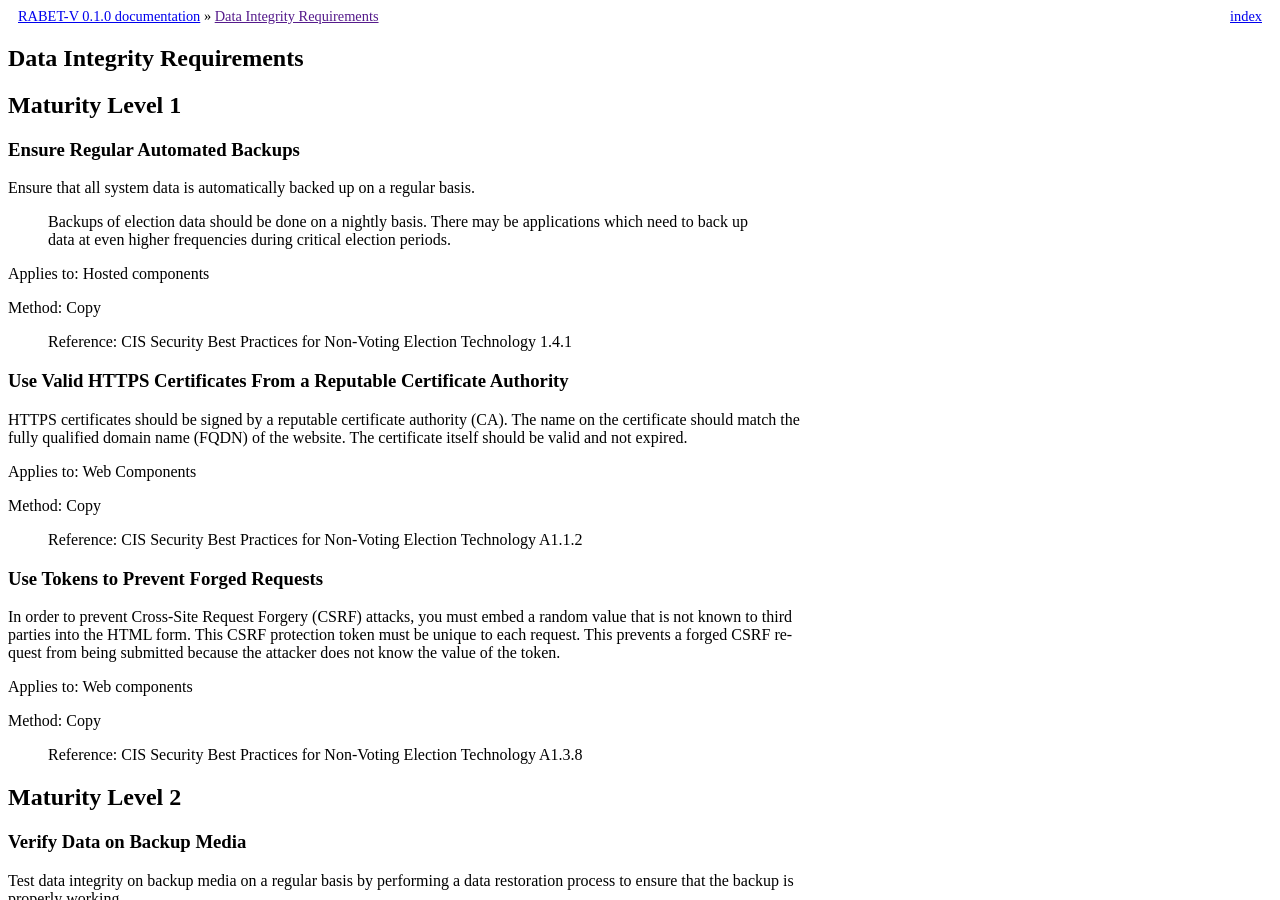
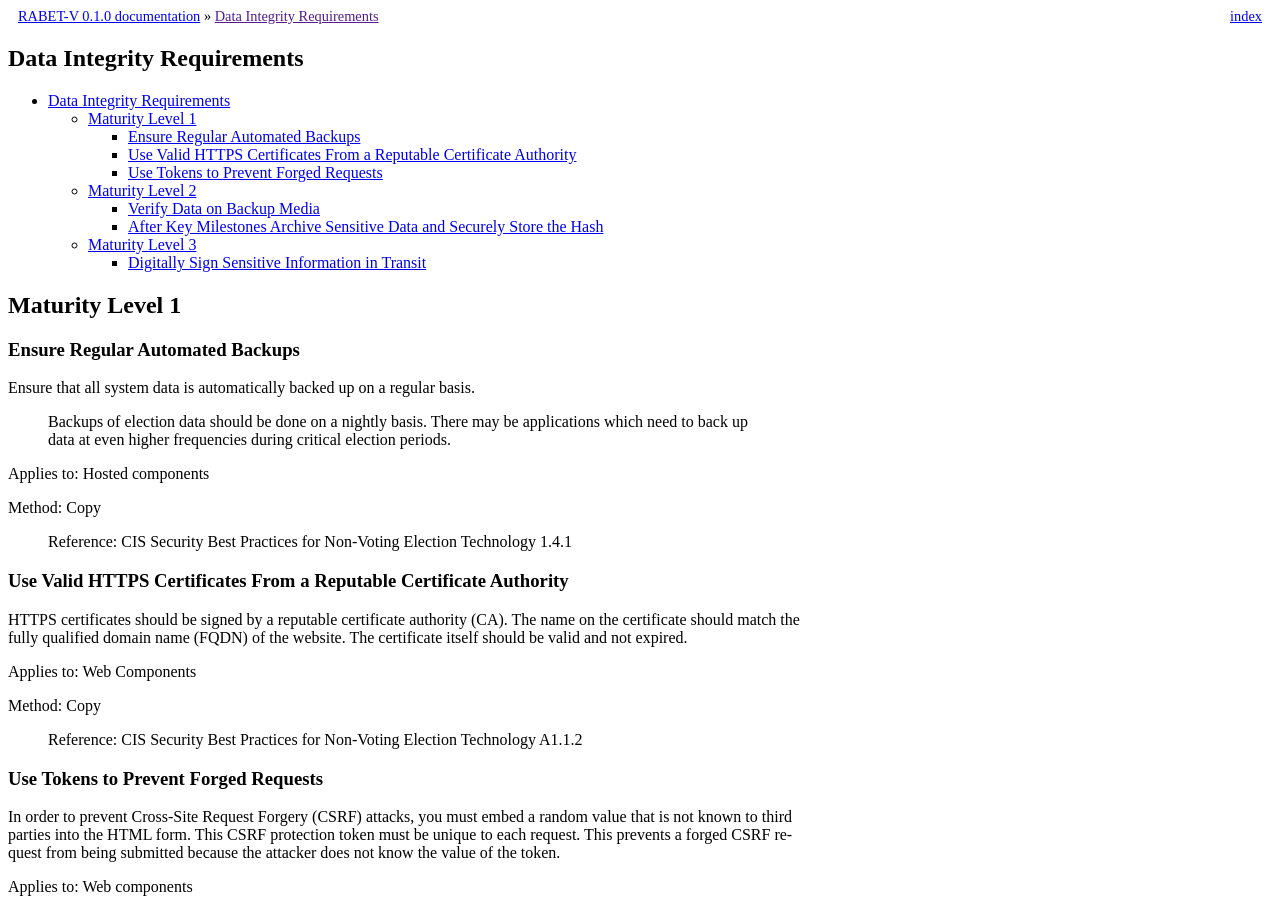
Before and after one commit to it-dept-cis/RABET-V-Pilot, a Sphinx documentation site: the page built from docs/source/Security_Services_Capability_Maturity_Index/Data_Integrity_Requirements.md, in a window 1280 px wide and 900 px high. Built offline with Sphinx 7.4.7, drawn with Linux system fonts in a browser that asks for light colours; pages that are not in the unit, such as notebooks, are missing from menus.

Commit message:
cleanup formatting

```diff
--- a/docs/source/Security_Services_Capability_Maturity_Index/Data_Integrity_Requirements.md
+++ b/docs/source/Security_Services_Capability_Maturity_Index/Data_Integrity_Requirements.md
@@ -1,5 +1,18 @@
 # Data Integrity Requirements
+<!-- TOC -->
 
+- [Data Integrity Requirements](https://github.com/it-dept-cis/RABET-V-Pilot/blob/master/docs/source/Security_Services_Capability_Maturity_Index/Data_Integrity_Requirements.md#data-integrity-requirements)
+    - [Maturity Level 1](https://github.com/it-dept-cis/RABET-V-Pilot/blob/master/docs/source/Security_Services_Capability_Maturity_Index/Data_Integrity_Requirements.md#maturity-level-1)
+        - [Ensure Regular Automated Backups](https://github.com/it-dept-cis/RABET-V-Pilot/blob/master/docs/source/Security_Services_Capability_Maturity_Index/Data_Integrity_Requirements.md#ensure-regular-automated-backups)
+        - [Use Valid HTTPS Certificates From a Reputable Certificate Authority](https://github.com/it-dept-cis/RABET-V-Pilot/blob/master/docs/source/Security_Services_Capability_Maturity_Index/Data_Integrity_Requirements.md#use-valid-https-certificates-from-a-reputable-certificate-authority)
+        - [Use Tokens to Prevent Forged Requests](https://github.com/it-dept-cis/RABET-V-Pilot/blob/master/docs/source/Security_Services_Capability_Maturity_Index/Data_Integrity_Requirements.md#use-tokens-to-prevent-forged-requests)
+    - [Maturity Level 2](https://github.com/it-dept-cis/RABET-V-Pilot/blob/master/docs/source/Security_Services_Capability_Maturity_Index/Data_Integrity_Requirements.md#maturity-level-2)
+        - [Verify Data on Backup Media](https://github.com/it-dept-cis/RABET-V-Pilot/blob/master/docs/source/Security_Services_Capability_Maturity_Index/Data_Integrity_Requirements.md#verify-data-on-backup-media)
+        - [After Key Milestones Archive Sensitive Data and Securely Store the Hash](https://github.com/it-dept-cis/RABET-V-Pilot/blob/master/docs/source/Security_Services_Capability_Maturity_Index/Data_Integrity_Requirements.md#after-key-milestones-archive-sensitive-data-and-securely-store-the-hash)
+    - [Maturity Level 3](https://github.com/it-dept-cis/RABET-V-Pilot/blob/master/docs/source/Security_Services_Capability_Maturity_Index/Data_Integrity_Requirements.md#maturity-level-3)
+        - [Digitally Sign Sensitive Information in Transit](https://github.com/it-dept-cis/RABET-V-Pilot/blob/master/docs/source/Security_Services_Capability_Maturity_Index/Data_Integrity_Requirements.md#digitally-sign-sensitive-information-in-transit)
+
+<!-- /TOC -->
 ## Maturity Level 1
 
 ### Ensure Regular Automated Backups
@@ -26,14 +39,12 @@ Method: Copy
 ### Use Tokens to Prevent Forged Requests
 
 In order to prevent Cross-Site Request Forgery (CSRF) attacks, you must embed a random value that is not known to third parties into the HTML form. This CSRF protection token must be unique to each request. This prevents a forged CSRF request from being submitted because the attacker does not know the value of the token.
->
 
 Applies to: Web components
 
 Method: Copy
 
 >Reference: CIS Security Best Practices for Non-Voting Election Technology A1.3.8
-
 
 ## Maturity Level 2
 
@@ -58,7 +69,6 @@ Method: Derived
 
 >Reference: CIS Security Best Practices for Non-Voting Election Technology 4.2.2
 
-
 ## Maturity Level 3
 
 ### Digitally Sign Sensitive Information in Transit
```
Also changed, not shown: docs/source/Security_Services_Capability_Maturity_Index/Authentication_Requirements.md (+16 -6 lines), docs/source/Security_Services_Capability_Maturity_Index/Authorization_Requirements.md (+2 -2 lines), docs/source/Security_Services_Capability_Maturity_Index/Boundary_Protection_Requirements.md (+13 -5 lines), docs/source/Security_Services_Capability_Maturity_Index/Data_Confidentiality_Requirements.md (+10 -19 lines).
